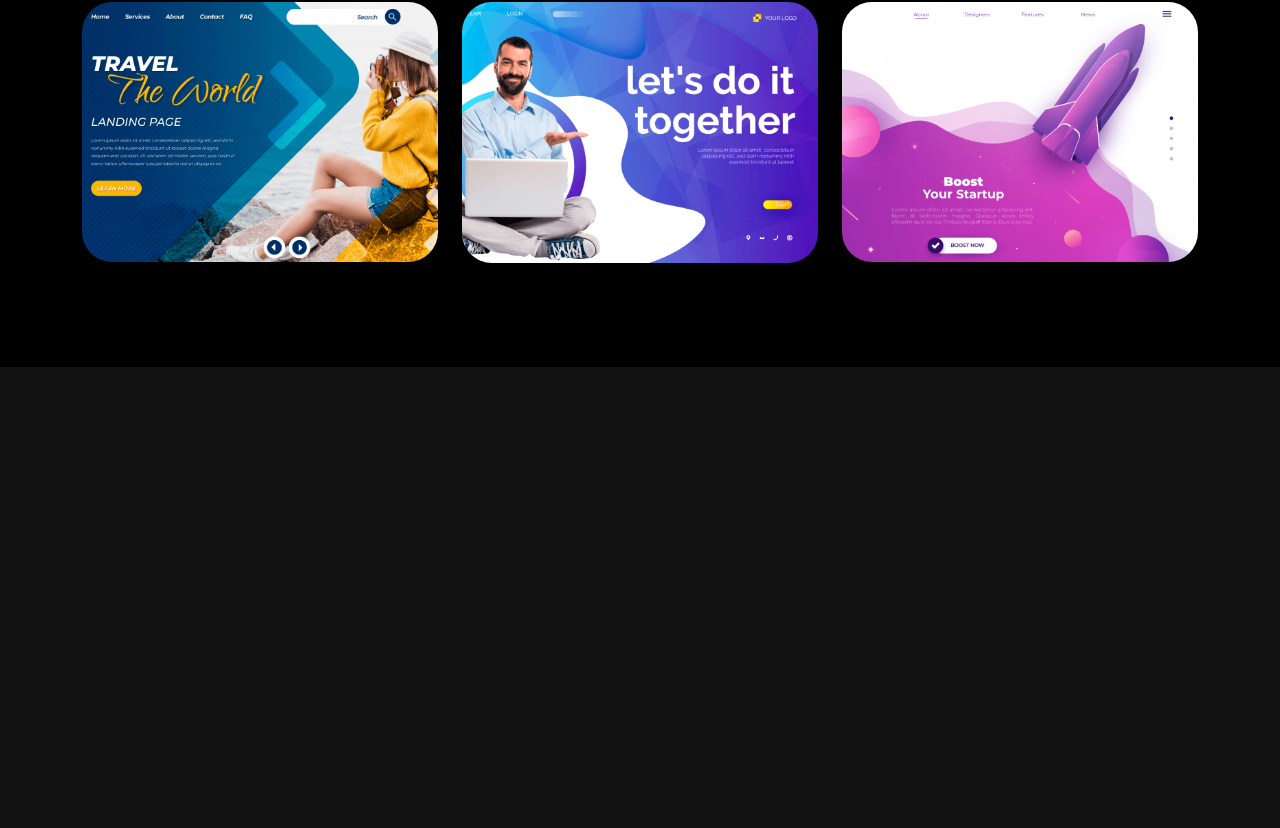
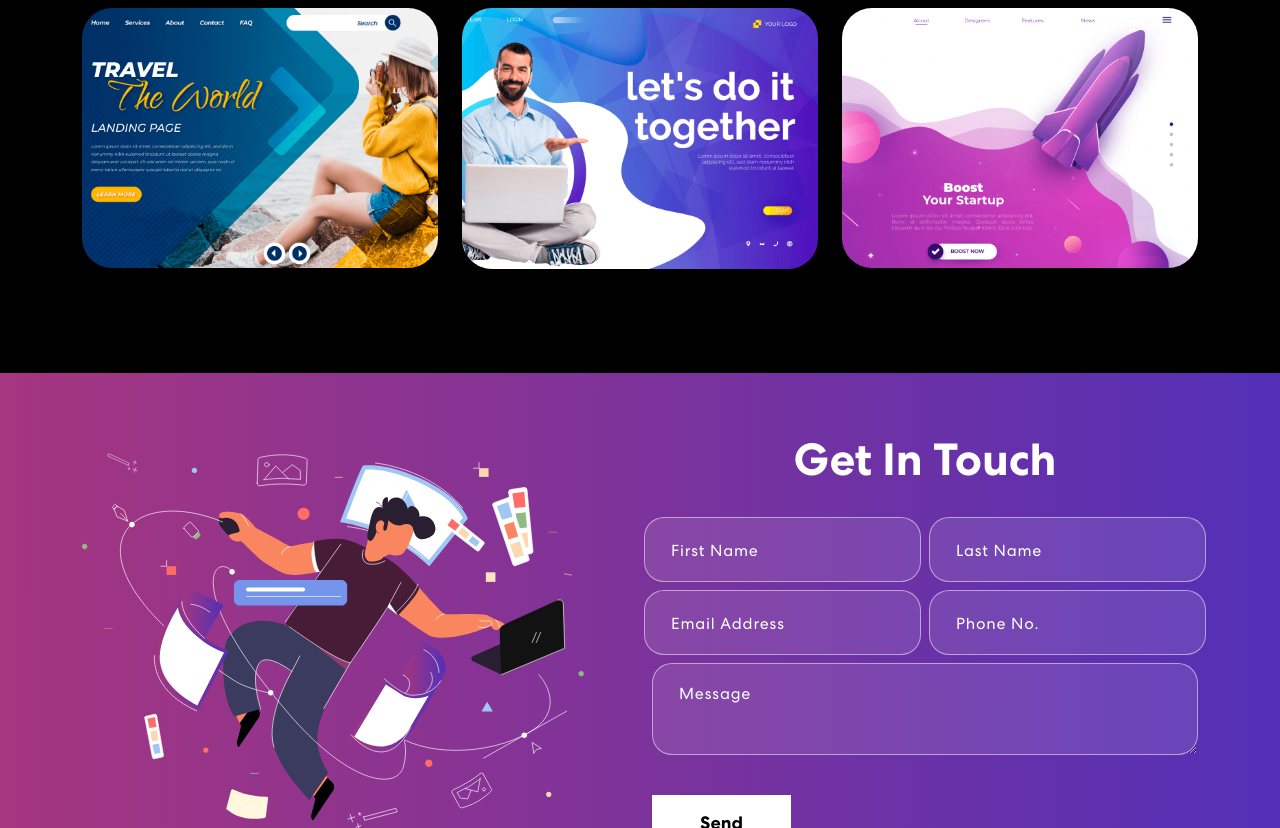
Before and after one commit to Lorn12/personal-portfolio, a React (Create React App) app: page / in a window 1280 px wide. Shown: the part 1972-2800 px from the top of the page. Before the commit the page ends 2339 px from the top, so only its background shows below. Built offline with nearby package versions, Linux system fonts and the light colour scheme.

Commit message:
Created Mailchimp subscribe form

```diff
--- a/src/App.js
+++ b/src/App.js
@@ -3,6 +3,7 @@ import { NavBar } from "./components/NavBar.js";
 import { Banner } from "./components/Banner.js";
 import { Skills } from "./components/Skills.js";
 import { Projects } from "./components/Projects.js";
+import { Contact } from "./components/Contact.js";
 import "bootstrap/dist/css/bootstrap.css";
 
 function App() {
@@ -12,6 +13,7 @@ function App() {
       <Banner />
       <Skills />
       <Projects />
+      <Contact />
     </div>
   );
 }
--- /dev/null
+++ b/src/components/MailchimpForm.js
@@ -0,0 +1,5 @@
+import MailchimpSubscribe from "react-mailchimp-subscribe";
+
+export const MailchimpForm = () => {
+  const postUrl = `${process.env.REACT_APP_MAILCHIMP_URL}?u=${process.env.REACT_APP_MAILCHIMP_U}&id=${process.REACT_APP_MAILCHIMP_ID}`;
+};
```
Also changed, not shown: 1 other file (tests, documents, lock files or other folders).
